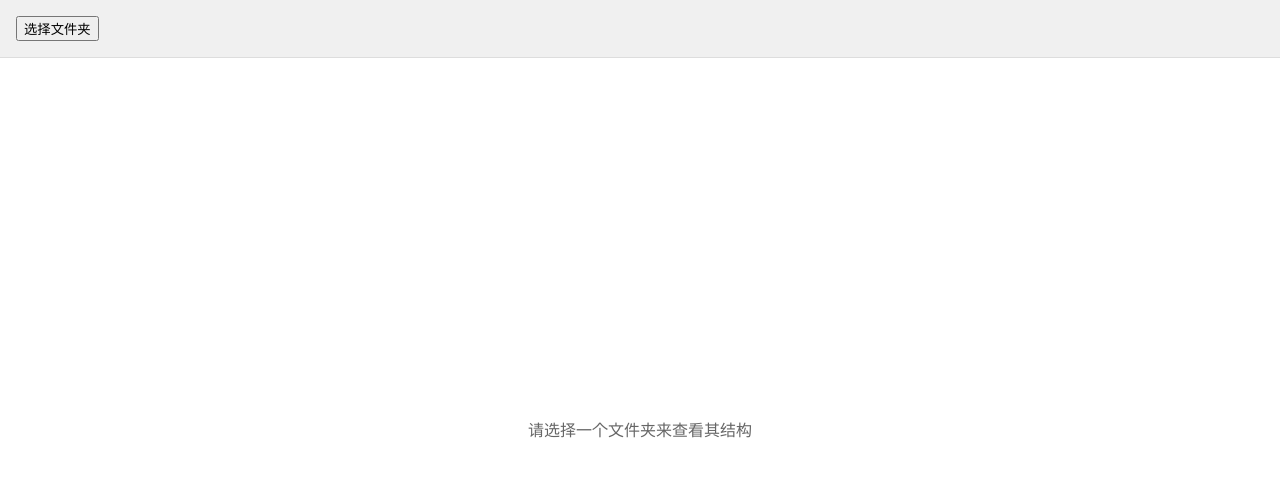
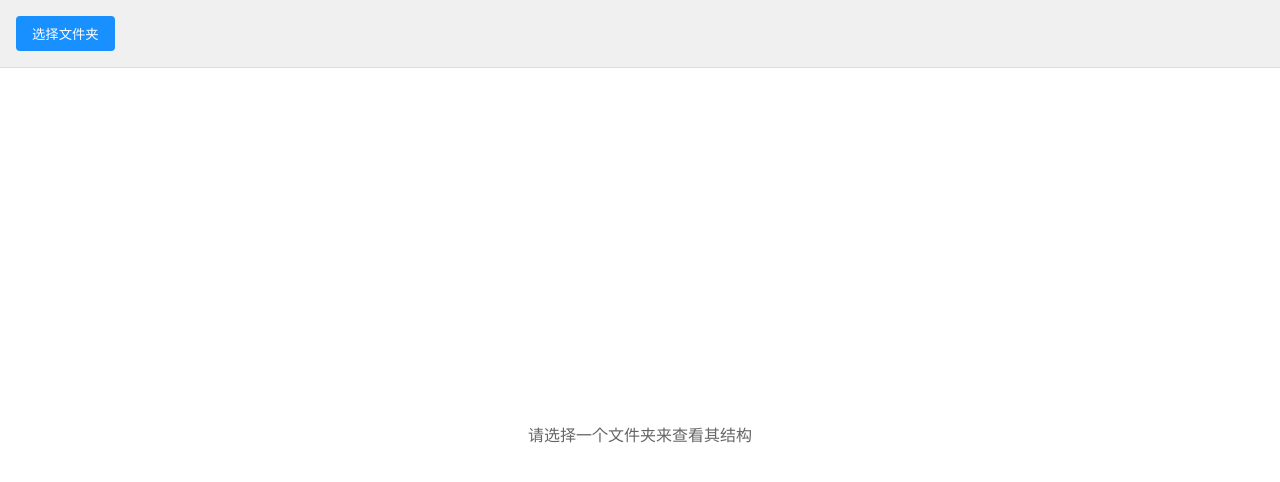
Before and after one commit to Bkyaro/Pathfinder, a React (Vite) app: page / in a window 1280 px wide. Shown: the top 482 px of the page. Built offline with nearby package versions, Linux system fonts and the light colour scheme.

Commit message:
feat: add reset feature

```diff
--- a/src/App.css
+++ b/src/App.css
@@ -47,3 +47,48 @@
 	height: 100%;
 	color: #666;
 }
+
+/* ... 其他样式保持不变 ... */
+
+.reset-button {
+	padding: 0.5rem 1rem;
+	background-color: #ef4444;
+	color: white;
+	border: none;
+	border-radius: 4px;
+	cursor: pointer;
+	transition: background-color 0.2s;
+	display: flex;
+	align-items: center;
+	gap: 4px;
+}
+
+.reset-button:hover {
+	background-color: #dc2626;
+}
+
+.reset-button:active {
+	background-color: #b91c1c;
+}
+
+/* 优化头部按钮组的样式 */
+.header button {
+	padding: 0.5rem 1rem;
+	border: none;
+	border-radius: 4px;
+	cursor: pointer;
+	transition: all 0.2s;
+}
+
+.header button:not(.reset-button) {
+	background-color: #1890ff;
+	color: white;
+}
+
+.header button:not(.reset-button):hover {
+	background-color: #40a9ff;
+}
+
+.header button:not(.reset-button):active {
+	background-color: #096dd9;
+}
--- a/src/App.tsx
+++ b/src/App.tsx
@@ -53,12 +53,28 @@ function App() {
 	// 折叠所有节点
 	const handleCollapseAll = () => {};
 
+	// 重置
+	const handleReset = () => {
+		setTreeData(null);
+		setSearchTerm("");
+		setSelectedNode(null);
+		setExpandedNodes(new Set());
+		setZoom(0.8);
+	};
+
 	return (
 		<div className="app-container">
 			<div className="header">
 				<button onClick={handleSelectFolder}>选择文件夹</button>
 				{treeData && (
 					<>
+						<button
+							onClick={handleReset}
+							className="reset-button"
+							title="清除当前选择"
+						>
+							重置
+						</button>
 						<input
 							type="text"
 							placeholder="搜索文件或文件夹..."
```
